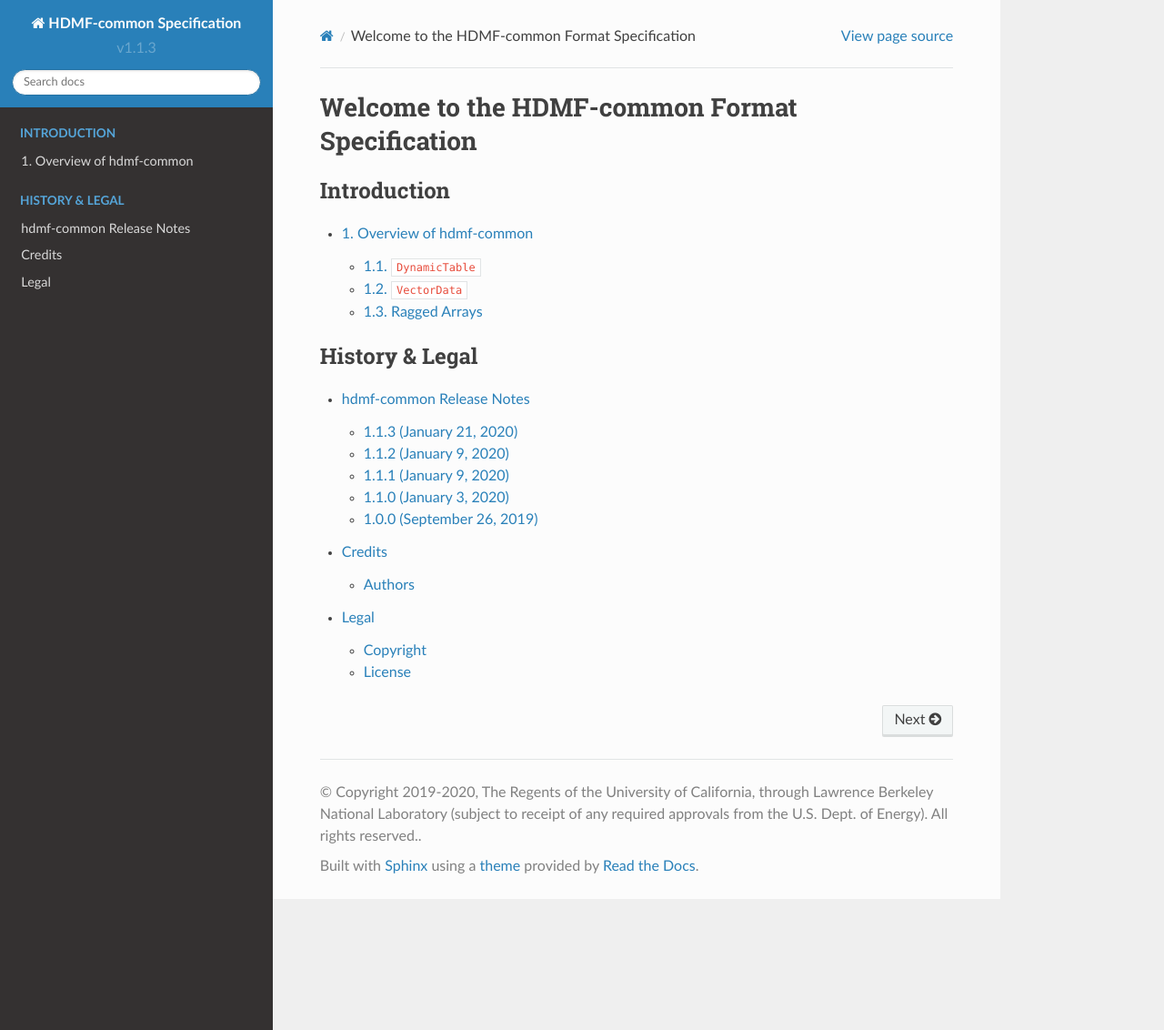
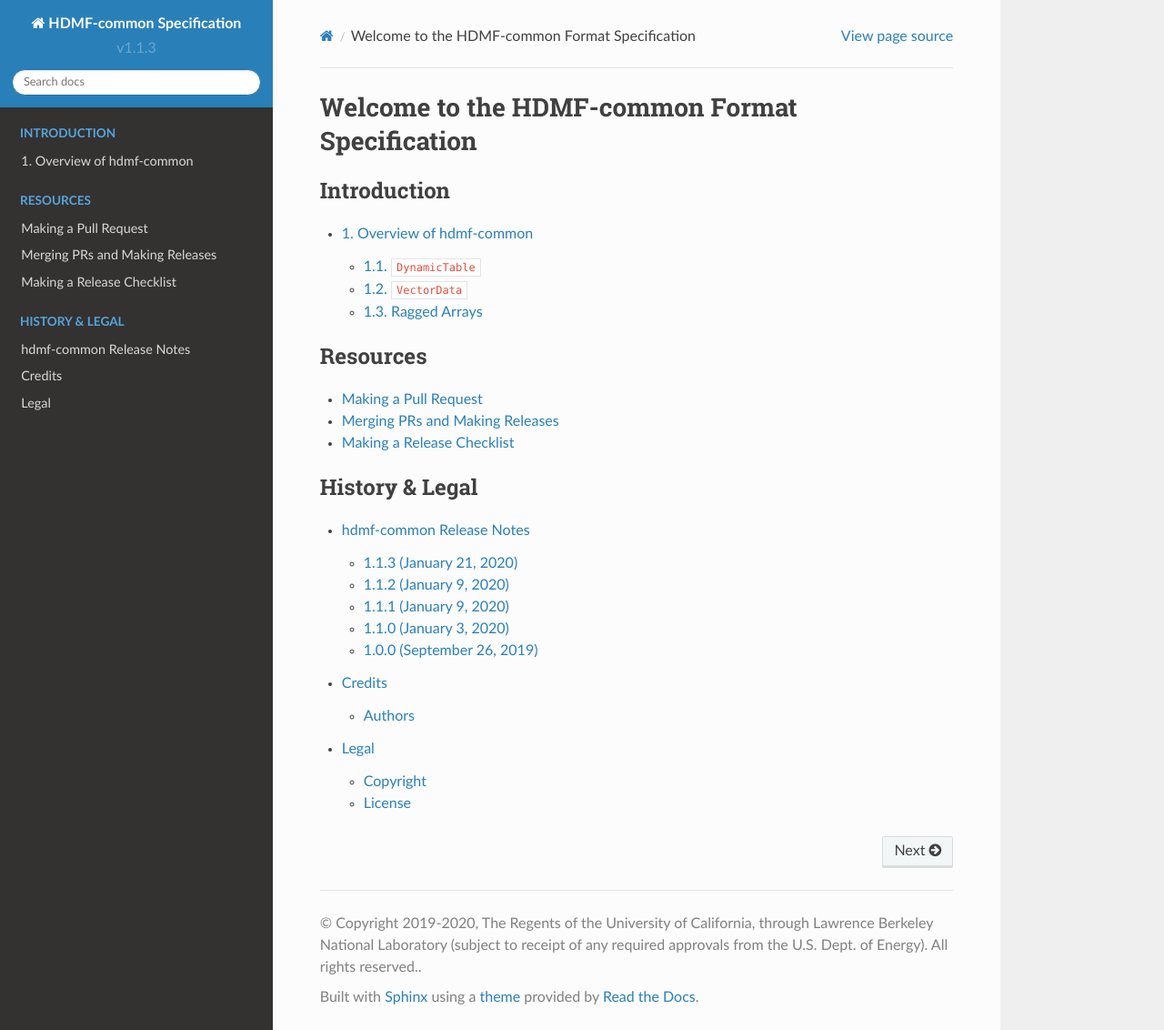
Before and after one commit to hdmf-dev/hdmf-common-schema, a Sphinx documentation site: the page built from docs/source/index.rst, in a window 1280 px wide and 1132 px high. Shown: the whole window at 91% size. Built offline with Sphinx 7.4.7 and the Read the Docs theme 2.0.0, drawn with Linux system fonts in a browser that asks for light colours; some of the changed lines change nothing that is shown.

Commit message:
Add documentation for software process and PR template

```diff
--- a/docs/source/index.rst
+++ b/docs/source/index.rst
@@ -25,6 +25,16 @@
 
 .. raw:: latex
 
+   \part{Resources}
+
+.. toctree::
+   :maxdepth: 2
+   :caption: Resources
+
+   software_process
+
+.. raw:: latex
+
    \part{History and Legal}
 
 .. toctree::
--- /dev/null
+++ b/docs/source/software_process.rst
@@ -0,0 +1,88 @@
+Making a Pull Request
+=====================
+
+Actions to take on each PR (this is also in ``.github/PULL_REQUEST_TEMPLATE.md``):
+
+If the PR prepares the schema for a public release, then:
+
+1. Remove the suffix "a" from the version string in ``conf.py`` and ``namespace.yaml``
+2. Update the date in the release notes
+3. Follow release instructions (see next section)
+
+If not, then:
+
+  If the current schema version on "master" is a public release, then:
+
+  1. Update the version string in ``conf.py`` and ``namespace.yaml`` to the next version with the suffix "a"
+  2. Add a new section in the release notes for the new version with the date "Upcoming"
+  3. Add release notes for the PR
+
+  If not, then:
+
+  1. Add release notes for the PR
+
+Merging PRs and Making Releases
+===============================
+
+**Public release**: a tagged release of the schema. The version string MUST NOT end with "a". The current "dev"
+branch of HDMF and all HDMF releases MUST point to a public release of hdmf-common-schema. All schema that use
+hdmf-common-schema as a submodule MUST also point only to public releases.
+
+**Internal release**: a state of the schema "master" branch where the version string ends with "a".
+
+The default branch of hdmf-common-schema is "master". The "master" branch holds the bleeding edge version of
+the hdmf-common schema specification.
+
+PRs should be made to "master". Every PR should include an update to ``/docs/source/format_release_notes.rst``.
+If the current version is a public release, then the PR should also update the version of the schema in two places:
+``/docs/source/conf.py`` and ``/common/namespace.yaml``. The new version should be the next bugfix/minor/major version
+of the schema with the suffix "a" (for "alpha"). For example, if the current schema on "master" has version "2.2.0",
+then a PR implementing a bug fix should update the schema version from "2.2.0" to "2.2.1a". Appending the "a" suffix
+ensures that any person or API accessing the default "master" branch of the repo containing an internal release of the
+schema receives the schema with a version string that is distinct from public releases of the schema. If the current
+schema on "master" is already an internal release, then the version string does not need to be updated unless the PR
+requires an upgrade in the version (e.g., from bugfix to minor).
+
+Before merging a PR on hdmf-common-schema, developers should test their changes locally with the latest version of HDMF
+to ensure compatibility. If changes are required in HDMF in order for the changes in hdmf-common-schema to work, then
+the changes in HDMF should be implemented and tested locally *before* merging the PR in hdmf-common-schema. This
+workflow ensures that changes in HDMF can be implemented and no further changes to the schema are required.
+
+HDMF should contain a branch and PR that tracks and is compatible with the "master" branch of hdmf-common-schema. Before
+a public release of hdmf-common-schema is made, this HDMF branch should be checked to ensure that when the new release
+is made, the branch can be merged without issue.
+
+Immediately prior to making a new public release, the version of the schema should be updated to remove the "a" suffix
+and the documentation and release notes should be updated as needed (see next section).
+
+The current "dev" branch of HDMF and all HDMF releases MUST always point to a public release of hdmf-common-schema. If
+a public release contains an internally released version of hdmf-common-schema, e.g., from an untagged commit on the
+"master" branch, then it will be difficult to find the version (commit) of hdmf-common-schema that was used to create
+an HDMF file when the schema is not cached.
+
+Making a Release Checklist
+==========================
+
+Copy the following to the GitHub PR in hdmf-common-schema that prepares the schema for public release and then follow
+the steps in the checklist.
+
+.. code-block::
+
+  Before merging:
+  - [ ] Update requirements versions as needed
+  - [ ] Update legal file dates and information in ``Legal.txt``, ``license.txt``, ``README.rst``, ``conf.py``, and any other locations as needed
+  - [ ] Update README as needed
+  - [ ] Update the version string in ``conf.py`` and ``namespace.yaml``
+  - [ ] Update ``conf.py`` as needed
+  - [ ] Update release notes and relevant docs
+  - [ ] Test docs locally (``make fulldoc``)
+  - [ ] Push changes to a new PR and make sure all PRs to be included in this release have been merged
+  - [ ] Point the HDMF submodule to this branch in the HDMF branch corresponding to this schema version and run HDMF tests
+  - [ ] Check that the readthedocs build for this PR succeeds (build latest to pull the new branch, then activate and build docs for new branch):
+    https://readthedocs.org/projects/hdmf-common-schema/builds/
+
+  After merging:
+  - [ ] Create release on GitHub releases page with release notes
+  - [ ] Check that the readthedocs "latest" and "stable" builds run and succeed
+
+  The time between merging this PR and creating a new public release should be minimized.
```
Also changed, not shown: .github/PULL_REQUEST_TEMPLATE.md (added).
